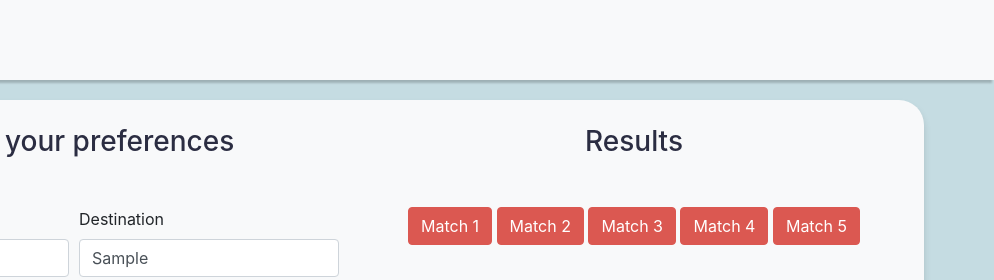
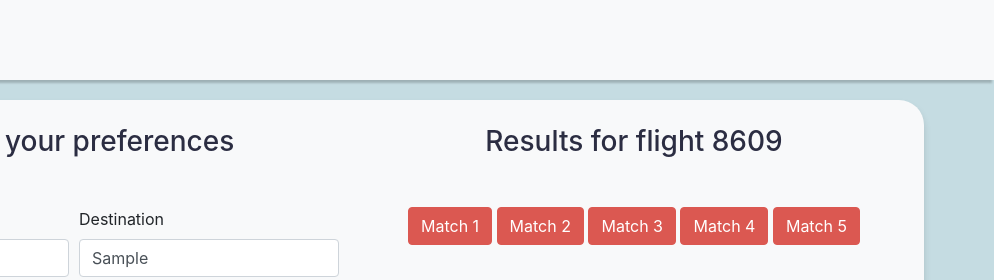
Before and after one commit to monghaii/AirBuddies-HackTX2019, a plain HTML site: page application.html in a window 1280 px wide. Both pictures are taken after typing "Sample", "Sample", "Sample" into the empty fields and a click on the button "Submit". Shown: the top 280 px of the page, 286-1280 px from the left. Drawn offline with nearby package versions, Linux system fonts and the light colour scheme.

Commit message:
Add matching people description

```diff
--- a/application.html
+++ b/application.html
@@ -96,19 +96,10 @@
                   </div>
                   <button type="submit" class="btn btn-primary custom-btn" id="submit">Submit</button>
                 </form>
-
-
-
-                <!-- -->
-                <!-- -->
-                <!-- -->
-                <!-- -->
-                <!-- -->
-                <!-- -->
             </div>
             <!-- COLUMN ON THE RIGHT-->
-            <div class="col-sm-6">
-                <h3 class='title'>Results</h3>
+            <div class="col-sm-6" id="wrappingDiv">
+                <h3 class='title' id="resultString">Results</h3>
               <!-- MATCH 1 -->
                 <div class='form-align'>
                 <p style='text-align: center;'>
@@ -195,37 +186,6 @@
 
 
 
-
-
-
-
-
-
-
-
-
-
-
-
-
-
-
-
-
-
-
-
-
-
-
-
-
-
-
-
-
-
-
         <!-- Content here -->
         <!-- Import Frontend Javascript-->
         <script src="people.js"></script>
--- a/frontend.js
+++ b/frontend.js
@@ -66,6 +66,55 @@ $(document).ready(function(e) {
         //   family: false,
         //   seat_location: 2,
         //   interests: [true, false, false, false, false],
-        console.log("first name: " + result[0].name);
+        console.log(get_flight_num(origin, dest));
+        var seatLocations = ["Aisle", "Center", "Window"];
+        var interestOptions = ["Sports", "Video Games", "Music", "Art", "Travel"];
+        var individInterests = [0, 0, 0, 0, 0];
+        for(var person = 0; person < 5; person++) {
+            for(var i = 0; i < 5; i++) {
+                if(result[0].interests[i]) {
+                    individInterests[person] = interestOptions[i];
+                }
+            }
+        }
+
+
+        $("#resultString").text("Results for flight " + get_flight_num(origin, dest));
+        $("#name1").text(result[0].name);
+        $("#name2").text(result[1].name);
+        $("#name3").text(result[2].name);
+        $("#name4").text(result[3].name);
+        $("#name5").text(result[4].name);
+        $("#match-desc1").html("Age: " + result[0].age + "<br/>" +
+                               "First Class: " + result[0].firstClass + "<br/>" +
+                               "Prefers silence: " + result[0].doNotDisturb + "<br/>" +
+                               "Seated with family: " + result[0].family + "<br/>" +
+                               "Seat Location: " + seatLocations[result[0].seat_location] + "<br/>" +
+                               "Interested in: " + individInterests[0] + "<br/>");
+        $("#match-desc2").html("Age: " + result[1].age + "<br/>" +
+                               "First Class: " + result[1].firstClass + "<br/>" +
+                               "Prefers silence: " + result[1].doNotDisturb + "<br/>" +
+                               "Seated with family: " + result[1].family + "<br/>" +
+                               "Seat Location: " + seatLocations[result[1].seat_location] + "<br/>" +
+                               "Interested in: " + individInterests[1] + "<br/>");
+        $("#match-desc3").html("Age: " + result[2].age + "<br/>" +
+                               "First Class: " + result[2].firstClass + "<br/>" +
+                               "Prefers silence: " + result[2].doNotDisturb + "<br/>" +
+                               "Seated with family: " + result[2].family + "<br/>" +
+                               "Seat Location: " + seatLocations[result[2].seat_location] + "<br/>" +
+                               "Interested in: " + individInterests[2] + "<br/>");
+        $("#match-desc4").html("Age: " + result[3].age + "<br/>" +
+                               "First Class: " + result[3].firstClass + "<br/>" +
+                               "Prefers silence: " + result[3].doNotDisturb + "<br/>" +
+                               "Seated with family: " + result[3].family + "<br/>" +
+                               "Seat Location: " + seatLocations[result[3].seat_location] + "<br/>" +
+                               "Interested in: " + individInterests[3] + "<br/>");
+        $("#match-desc5").html("Age: " + result[4].age + "<br/>" +
+                               "First Class: " + result[4].firstClass + "<br/>" +
+                               "Prefers silence: " + result[4].doNotDisturb + "<br/>" +
+                               "Seated with family: " + result[4].family + "<br/>" +
+                               "Seat Location: " + seatLocations[result[4].seat_location] + "<br/>" +
+                               "Interested in: " + individInterests[4] + "<br/>");
+        $("#wrappingDiv").attr("style", "display:block");
     });
 });
--- a/stylesheet.css
+++ b/stylesheet.css
@@ -96,3 +96,7 @@ h2 {
 .form-align {
     padding-top: 5vh;
 }
+
+#wrappingDiv {
+    display: none;
+}
```
Also changed, not shown: index.html (+0 -2 lines).
